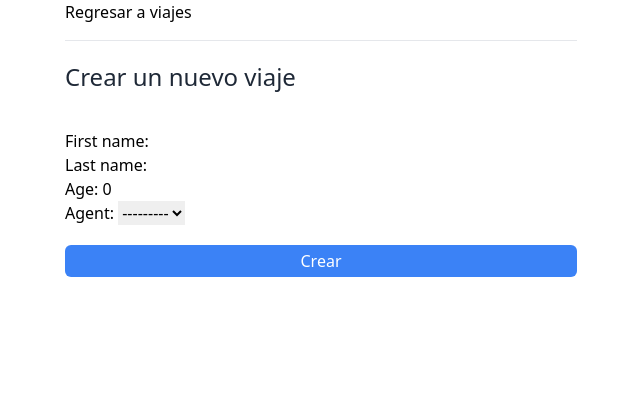
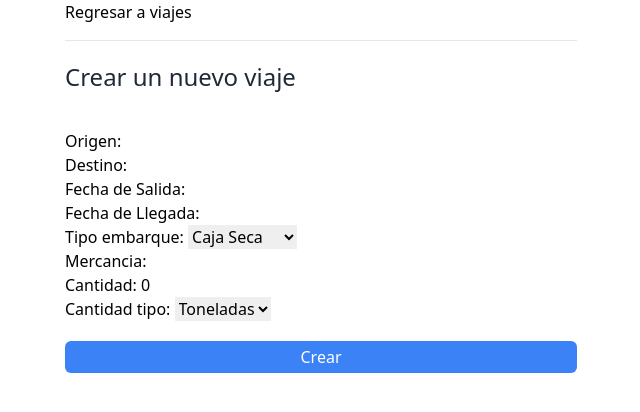
Before and after one commit to rafardenas/flit_mvp2, a Django app: page /leads/create/ in a window 1280 px wide. Shown: the part 80-492 px from the top of the page, without its empty margins (319-959 px from the left). Run offline with Django 3.2, Linux system fonts and the light colour scheme; the visitor is signed in with stand-in values (Sample User, id 1); data that the repository does not hold is empty; some libraries are stand-ins or nearby versions.

Commit message:
started modifications towards Flit

```diff
--- a/djcrm/settings.py
+++ b/djcrm/settings.py
@@ -46,10 +46,12 @@
     'django.contrib.staticfiles',
 
 
+
     # Third party apps
 
     "crispy_forms",
     "crispy_tailwind",
+    'bootstrap_datepicker_plus',
 
     # local apps
     'leads',
@@ -159,6 +161,7 @@
 LOGIN_URL = "/login"
 LOGOUT_REDIRECT_URL = "/"
 
+DATETIME_FORMAT="%d/%m/%Y"
 
 CRISPY_ALLOWED_TEMPLATE_PACKS = 'tailwind'
 CRISPY_TEMPLATE_PACK = 'tailwind'
--- a/leads/admin.py
+++ b/leads/admin.py
@@ -2,10 +2,10 @@
 
 # Register your models here.
 
-from .models import Lead, User, Agent, UserProfile, Category
+from .models import User, Agent, UserProfile, Category, Viajes
 
 admin.site.register(User)
 admin.site.register(Category)
 admin.site.register(UserProfile)
-admin.site.register(Lead)
+admin.site.register(Viajes)
 admin.site.register(Agent)
--- a/leads/forms.py
+++ b/leads/forms.py
@@ -1,25 +1,34 @@
 from django import forms
 from django.contrib.auth import get_user_model
 from django.contrib.auth.forms import UserCreationForm, UsernameField
-from .models import Lead, Agent
+from .models import Viajes, Agent
+from bootstrap_datepicker_plus import DatePickerInput
 
 # Return the User model that is active in this project.
 User = get_user_model()
 
 class LeadModelForm(forms.ModelForm):
+    f_salida = forms.DateField(label='Fecha de Salida')
+    f_llegada = forms.DateField(label='Fecha de Llegada')
     class Meta:
-        model = Lead
-        fields = (
-            'first_name',
-            'last_name',
-            'age',
-            'agent',
-        )
+        model = Viajes
+        fields = [
+            'origen',
+            'destino',
+            'f_salida',
+            'f_llegada',
+            'tipo_embarque',
+            'mercancia',
+            'cantidad',
+            'cantidad_tipo',
+        ]
 
-class LeadForm(forms.Form):
-    first_name = forms.CharField()
-    last_name = forms.CharField()
-    age = forms.IntegerField(min_value=0)
+
+
+#class LeadForm(forms.Form):
+#    first_name = forms.CharField()
+#    last_name = forms.CharField()
+#    age = forms.IntegerField(min_value=0)
 
 class CustomUserCreationForm(UserCreationForm):
     class Meta:
@@ -42,7 +51,7 @@
 
 class LeadCategoryUpdateForm(forms.ModelForm):
     class Meta:
-        model = Lead
+        model = Viajes
         fields = (
             'category',
         )
--- a/leads/models.py
+++ b/leads/models.py
@@ -1,6 +1,7 @@
 from django.db import models
 from django.db.models.signals import post_save  # listens just before we commit to the database
 from django.contrib.auth.models import AbstractUser
+from datetime import date
 
 class User(AbstractUser):
     is_organisor = models.BooleanField(default=True)
@@ -12,10 +13,30 @@
     def __str__(self):
         return self.user.username
 
-class Lead(models.Model):
-    first_name = models.CharField(max_length=20)
-    last_name = models.CharField(max_length=20)
-    age = models.IntegerField(default=0)
+class Viajes(models.Model):
+    TIPO_EMBARQUE = (
+        ('Caja Seca', 'Caja Seca'),
+        ('Tolva', 'Tolva'),
+        ('Refrigerado', 'Refrigerado'),
+    )
+
+    TIPO_CANTIDAD = (
+        ('Toneladas', 'Toneladas'),
+        ('Tarimas', 'Tarimas'),
+        ('Otro', 'Otro'),
+    )
+
+    origen = models.CharField(max_length=20)
+    destino = models.CharField(max_length=20)
+    f_salida = models.DateField(default=date.today)
+    f_llegada = models.DateField(default=date.today)
+    tipo_embarque = models.CharField(default=None, choices=TIPO_EMBARQUE, max_length=30)
+    mercancia = models.CharField(max_length=20)
+    cantidad = models.IntegerField(default=0)
+    cantidad_tipo = models.CharField(default=None, choices=TIPO_CANTIDAD, max_length=30)
+
+
+
     organisation = models.ForeignKey(UserProfile, on_delete=models.CASCADE)                # because the agent can be optional, we have to add this field as a way to filter the leads via the User profile
     agent = models.ForeignKey("Agent", null=True, blank=True, on_delete=models.SET_NULL)
     category = models.ForeignKey("Category", related_name="leads", blank=True, null=True, on_delete=models.SET_NULL)
--- a/leads/views.py
+++ b/leads/views.py
@@ -6,8 +6,8 @@
 from django.contrib.auth.mixins import LoginRequiredMixin
 from django.http import HttpResponse
 from django.views import generic
-from .models import Lead, Agent, Category
-from .forms import LeadForm, LeadModelForm, CustomUserCreationForm, AssignAgentForm, LeadCategoryUpdateForm
+from .models import Viajes, Agent, Category
+from .forms import LeadModelForm, CustomUserCreationForm, AssignAgentForm, LeadCategoryUpdateForm
 from agents.mixins import OrganisorandLoginRequiredMixin
 
 # Create your views here.
@@ -29,7 +29,7 @@
 
 class LeadListView(LoginRequiredMixin, generic.ListView):
     template_name = "leads/lead_list.html"
-    context_object_name = "leads"
+    context_object_name = "viajes"
 
     def get_queryset(self):
         # get the current user
@@ -37,11 +37,11 @@
         # initial queryset for the entire organisation (i.e. the agent or the organisor)
         if user.is_organisor:
             #query all the leads for certain organisation from the *organisation*
-            queryset = Lead.objects.filter(organisation=user.userprofile,
+            queryset = Viajes.objects.filter(organisation=user.userprofile,
                     agent__isnull=False)      #if the user is organisor, it will have a userprofile, otherwise that user is an agent.
         else:
             #query all the leads for certain organisation from the *agent* (note how the agent and the organisation are linked: a user can be an agent, and an agent has an organisation)
-            queryset= Lead.objects.filter(organisation=user.agent.organisation)
+            queryset= Viajes.objects.filter(organisation=user.agent.organisation)
             #filter for the agent that is logged in. (agent__user is equivalent to: `agent.user` in flask)
             queryset = queryset.filter(agent__user = user   )
         return queryset
@@ -50,15 +50,15 @@
         context = super(LeadListView, self).get_context_data(**kwargs)
         user = self.request.user
         if user.is_organisor:
-            queryset = Lead.objects.filter(organisation=user.userprofile, agent__isnull=True)
+            queryset = Viajes.objects.filter(organisation=user.userprofile, agent__isnull=True)
             context.update({
-                "unassigned_leads": queryset
+                "otros_viajes": queryset
             })
         return context
 
 
 def lead_list(request):
-    leads = Lead.objects.all()
+    leads = Viajes.objects.all()
     context = {
         "leads": leads
     }
@@ -66,21 +66,21 @@
 
 class LeadDetailView(LoginRequiredMixin, generic.DetailView):
     template_name = "leads/lead_detail.html"
-    queryset = Lead.objects.all()
+    queryset = Viajes.objects.all()
     context_object_name = 'lead'
 
     def get_queryset(self):
         user = self.request.user
         if user.is_organisor:
-            queryset = Lead.objects.filter(organisation=user.userprofile)
+            queryset = Viajes.objects.filter(organisation=user.userprofile)
         else:
-            queryset= Lead.objects.filter(organisation=user.agent.organisation)
+            queryset= Viajes.objects.filter(organisation=user.agent.organisation)
             queryset = queryset.filter(agent__user == self.request.user)
         return queryset
 
 
 def lead_detail(request, pk):
-    lead = Lead.objects.get(id=pk)
+    lead = Viajes.objects.get(id=pk)
     context = {
         "lead":lead
     }
@@ -119,7 +119,7 @@
             #age = form.cleaned_data['age']
             #agent = form.cleaned_data['agent']
             #creating a new lead
-            #Lead.objects.create(first_name=first_name, last_name=last_name, age=age, agent=agent)
+            #Viajes.objects.create(first_name=first_name, last_name=last_name, age=age, agent=agent)
             ##########
             form.save()
             return redirect('/leads')
@@ -135,14 +135,14 @@
 
     def get_queryset(self):
         user = self.request.user
-        return Lead.objects.filter(organisation=user.userprofile)
+        return Viajes.objects.filter(organisation=user.userprofile)
 
     def get_success_url(self):
         return reverse("leads:lead-list")
 
 
 def lead_update(request, pk):
-    lead = Lead.objects.get(id=pk)
+    lead = Viajes.objects.get(id=pk)
     form = LeadModelForm(instance=lead)           #pass the specific instance of the form we want to update
     if request.method == "POST":
         form = LeadModelForm(request.POST, instance=lead)
@@ -161,14 +161,14 @@
 
     def get_queryset(self):
         user = self.request.user
-        return Lead.objects.filter(organisation=user.userprofile)
+        return Viajes.objects.filter(organisation=user.userprofile)
 
     def get_success_url(self):
         return reverse("leads:lead-list")
 
 
 def lead_delete(request, pk):
-    lead = Lead.objects.get(id=pk)
+    lead = Viajes.objects.get(id=pk)
     lead.delete()       #delete the instance from the db
     return redirect("/leads")
 
@@ -192,7 +192,7 @@
         # this method handles what happens when the form is submitted
         print(self.kwargs)
         agent = form.cleaned_data["agent"]
-        lead = Lead.objects.get(id=self.kwargs["pk"])
+        lead = Viajes.objects.get(id=self.kwargs["pk"])
         lead.agent = agent
         lead.save()
         return super(AssignAgentView, self).form_valid(form)
@@ -207,9 +207,9 @@
         user = self.request.user
 
         if user.is_organisor:
-            queryset = Lead.objects.filter(organisation=user.userprofile)
+            queryset = Viajes.objects.filter(organisation=user.userprofile)
         else:
-            queryset= Lead.objects.filter(organisation=user.agent.organisation)
+            queryset= Viajes.objects.filter(organisation=user.agent.organisation)
 
         context.update({
             "unnassigned_lead_count" : queryset.filter(category__isnull=True).count()
@@ -239,7 +239,7 @@
 
         # recall we are using a 'detail view', which means we are working with a specific instance of an object, in this case a category, we use the get_object method
         # in this class to fetch that object and use it to filter the leads that are in that category
-        leads = Lead.objects.filter(category=self.get_object()).all()       # NOTE: not sure if have to add '.all'
+        leads = Viajes.objects.filter(category=self.get_object()).all()       # NOTE: not sure if have to add '.all'
 
         #other way to do the latter is by doing a 'reverse lookup': from the 'Leads' table, using the 'related_name' attribute in that model,
         # take all the leads that are in a category i.e. ->
@@ -272,10 +272,10 @@
         user = self.request.user
         if user.is_organisor:
             # initial queryset for the entire organisation
-            queryset = Lead.objects.filter(organisation=user.userprofile)
+            queryset = Viajes.objects.filter(organisation=user.userprofile)
         else:
             # in case an agent is the user, filter the leads that belong to them
-            queryset= Lead.objects.filter(organisation=user.agent.organisation)
+            queryset= Viajes.objects.filter(organisation=user.agent.organisation)
             queryset = queryset.filter(agent__user == self.request.user)
         return queryset
 
```
Also changed, not shown: leads/templates/leads/lead_list.html (+5 -5 lines), leads/migrations/0010_auto_20210915_2133.py (added), leads/migrations/0011_auto_20210915_2205.py (added), leads/migrations/0012_viajes_cantidad_tipo.py (added).
